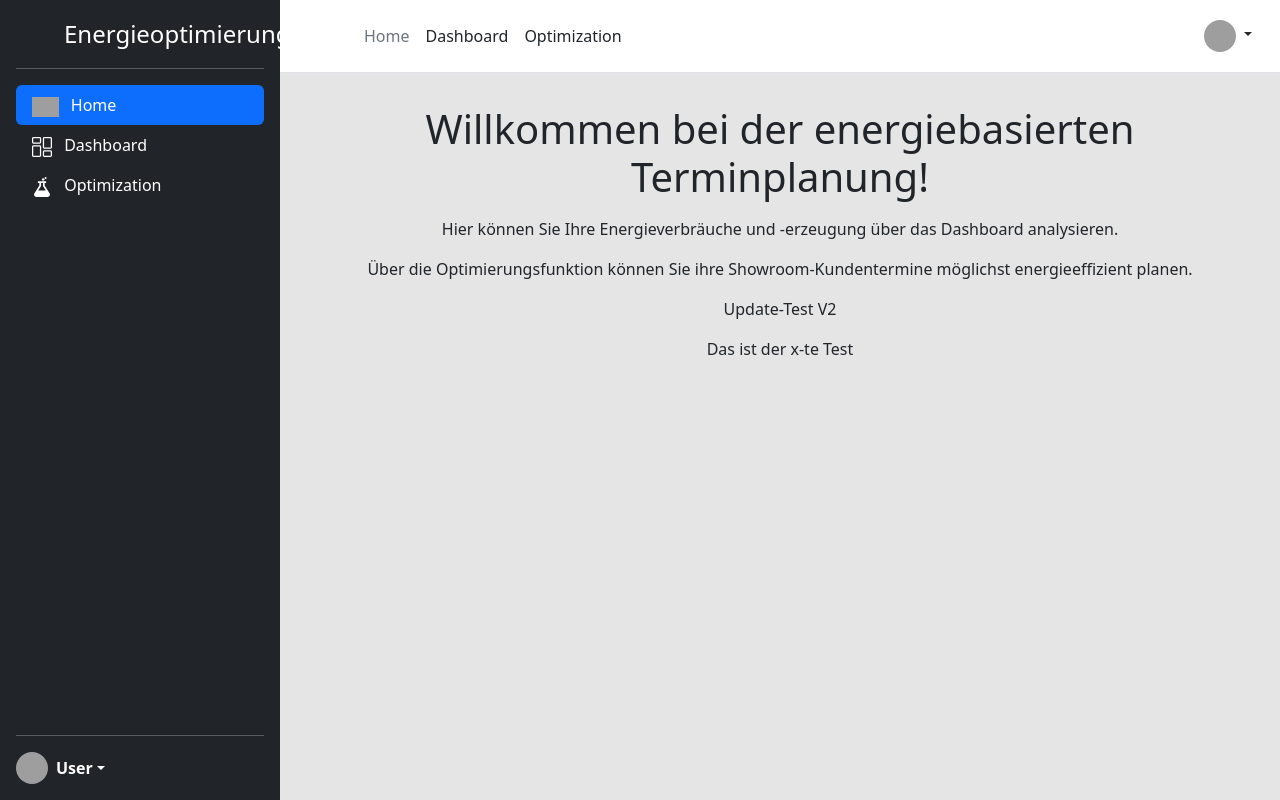
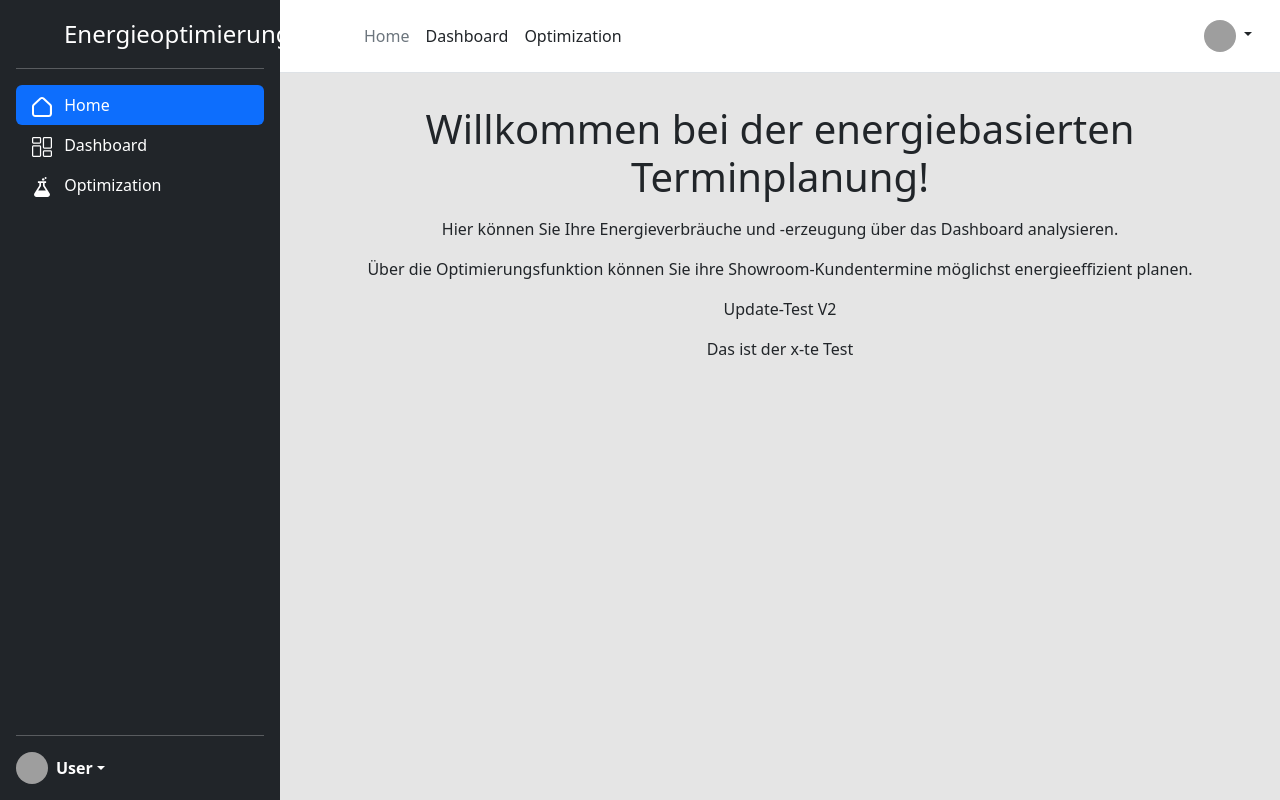
Before and after one commit to jmu-iseg/pjs-ebd-ws22_23, a Flask app: page / in a window 1280 px wide. Run offline with Flask 2, Linux system fonts and the light colour scheme; some libraries are stand-ins or nearby versions; grey boxes are pictures that could not be loaded.

Commit message:
fixed typo

```diff
--- a/templates/elements/sidebar.html
+++ b/templates/elements/sidebar.html
@@ -8,7 +8,7 @@
 <ul class="nav nav-pills flex-column mb-auto">
     <li class="nav-item">
         <a href="{{ url_for('home') }}" class="nav-link {% if request.path == '/' %}active{% endif %} text-white" aria-current="page">
-            <img class="bi pe-none me-2"src="{{ url_for('static', filename='img/home.svg') }}">
+            <img class="bi pe-none me-2"src="{{ url_for('static', filename='img/house.svg') }}">
             Home
         </a>
     </li>
```
